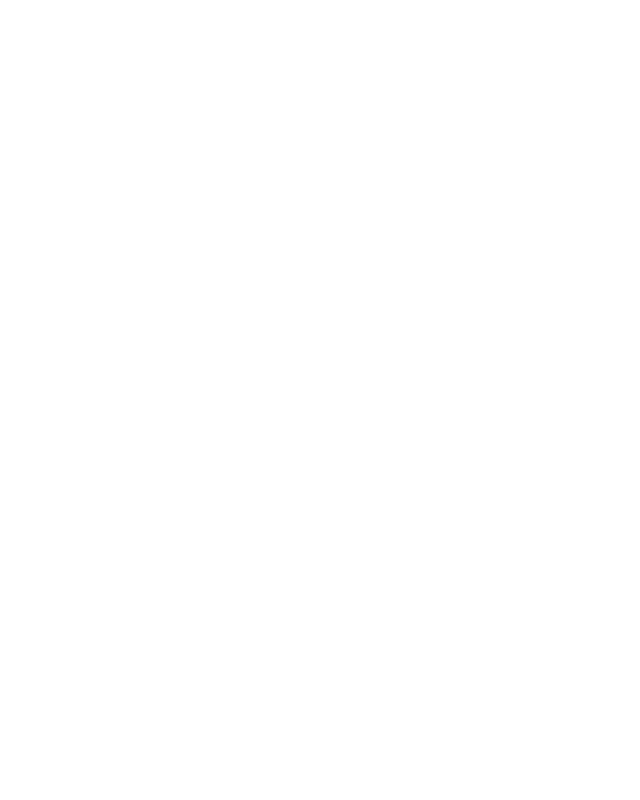
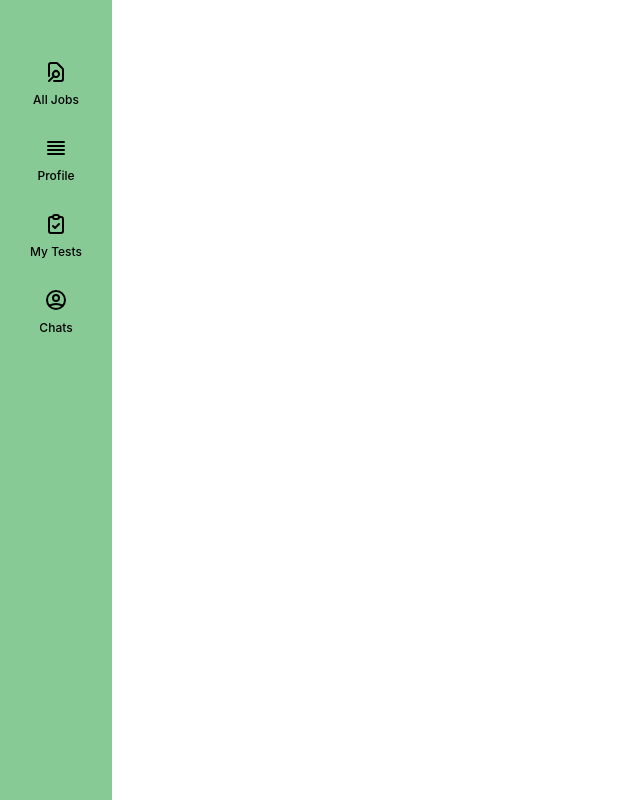
Before and after one commit to avinash14022002/frontend-cfg, a React (Create React App) app: page /dashboard in a window 1280 px wide. Before the commit this address had no page. Shown: the whole page, without its empty margins (0-640 px from the left). Built offline with nearby package versions, Linux system fonts and the light colour scheme.

Commit message:
sidebar and container

```diff
--- a/package.json
+++ b/package.json
@@ -3,6 +3,7 @@
   "version": "0.1.0",
   "private": true,
   "dependencies": {
+    "@heroicons/react": "^1.0.6",
     "@testing-library/jest-dom": "^5.16.4",
     "@testing-library/react": "^13.3.0",
     "@testing-library/user-event": "^13.5.0",
--- /dev/null
+++ b/src/components/dashboard/Sidebar.jsx
@@ -0,0 +1,115 @@
+import { Fragment, useState, useEffect } from "react";
+import { useNavigate } from "react-router-dom";
+// import { Dialog, Transition } from "@headlessui/react";
+// import Logo from "../../assets/images/logo.svg";
+import {
+  MenuAlt2Icon,
+  ViewListIcon,
+  DocumentSearchIcon,
+  ClipboardCheckIcon,
+  UserCircleIcon,
+} from "@heroicons/react/outline";
+
+function classNames(...classes) {
+  return classes.filter(Boolean).join(" ");
+}
+
+function StudentSidebar() {
+  const [navigation, setNavigation] = useState([
+    {
+      name: "All Jobs",
+      pathname: "/dashboard/alljobs",
+      selected: false,
+      icon: DocumentSearchIcon,
+    },
+    {
+      name: "Profile",
+      pathname: "/dashboard/profile",
+      selected: false,
+      icon: ViewListIcon,
+    },
+    {
+      name: "My Tests",
+      pathname: "/dashboard/mytests",
+      selected: false,
+      icon: ClipboardCheckIcon,
+    },
+    {
+      name: "Chats",
+      pathname: "/dashboard/chats",
+      selected: false,
+      icon: UserCircleIcon,
+    },
+  ]);
+
+  const navigate = useNavigate();
+
+  const handleNavigation = (pathname) => {
+    setNavigation((previousState) => {
+      return previousState.map((tab) => {
+        if (tab.pathname === pathname) {
+          tab.selected = true;
+        } else {
+          tab.selected = false;
+        }
+
+        return tab;
+      });
+    });
+
+    navigate(pathname);
+  };
+
+  useEffect(() => {
+    handleNavigation(window.location.pathname);
+  }, []);
+
+  return (
+    <>
+      <div className="flex">
+        {/* Narrow sidebar */}
+        <div className="hidden w-28 bg-[#88CA95] overflow-y-auto sm:block">
+          <div className="w-full py-6 flex flex-col items-center">
+            <button
+              onClick={() => handleNavigation(navigation[0].pathname)}
+              className="flex items-center flex-shrink-0"
+            >
+              {/* <img className="h-auto w-20 ml-3" src={Logo} alt="Workflow" /> */}
+            </button>
+            <div className="flex-1 mt-6 w-full px-2 space-y-1 text-center">
+              {navigation.map((item) => (
+                <button
+                  key={item.name}
+                  type="button"
+                  onClick={() => handleNavigation(item.pathname)}
+                  className={classNames(
+                    item.selected
+                      ? "bg-black text-white"
+                      : "text-black hover:bg-black hover:text-white",
+                    "group w-full p-3 rounded-md flex flex-col items-center text-xs font-medium"
+                  )}
+                >
+                  <item.icon
+                    className={classNames(
+                      item.selected
+                        ? "text-white"
+                        : "text-black group-hover:text-white",
+                      "h-6 w-6"
+                    )}
+                    aria-hidden="true"
+                  />
+                  <span className="mt-2">{item.name}</span>
+                </button>
+              ))}
+            </div>
+          </div>
+        </div>
+        {/* Mobile menu */}
+
+        {/* Content area */}
+      </div>
+    </>
+  );
+}
+
+export default StudentSidebar;
--- a/src/index.js
+++ b/src/index.js
@@ -4,12 +4,15 @@
 import "./index.css";
 import Homepage from "./components/homepage/HomePage";
 import Login from "./components/login/Login";
+import DashboardContainer from "./pages/DashboardContainer";
+
 export default function App() {
   return (
     <BrowserRouter>
       <Routes>
         <Route index element={<Homepage />} />
         <Route path="/login" element={<Login />} />
+        <Route path="/dashboard/*" element={<DashboardContainer />}></Route>
       </Routes>
     </BrowserRouter>
   );
--- /dev/null
+++ b/src/pages/AllJobs.jsx
@@ -0,0 +1,13 @@
+import React from "react";
+
+const AllJobs = () => {
+  return (
+    <>
+      <div className="">
+        <h1>All jobs</h1>
+      </div>
+    </>
+  );
+};
+
+export default AllJobs;
--- /dev/null
+++ b/src/pages/Chats.jsx
@@ -0,0 +1,13 @@
+import React from "react";
+
+const Chats = () => {
+  return (
+    <>
+      <div className="">
+        <h1>Chats</h1>
+      </div>
+    </>
+  );
+};
+
+export default Chats;
--- /dev/null
+++ b/src/pages/DashboardContainer.jsx
@@ -0,0 +1,31 @@
+import React from "react";
+import { Routes, Route } from "react-router-dom";
+import SideBar from "../components/dashboard/Sidebar";
+import AllJobs from "./AllJobs";
+import Chats from "./Chats";
+import MyTests from "./MyTests";
+import Profile from "./Profile";
+
+const DashboardContainer = () => {
+  return (
+    <>
+      <div className="flex flex-row">
+        <div className="h-screen sticky top-0 left-0 hidden lg:flex">
+          <SideBar />
+        </div>
+        <Routes>
+          <Route path="alljobs" element={<AllJobs />} />
+          <Route path="profile" element={<Profile />} />
+          <Route path="mytests" element={<MyTests />} />
+          <Route path="chats" element={<Chats />} />
+          {/* <Route
+            path="*"
+            element={<Error404 tabTitle="404 Page Not Found" />}
+          /> */}
+        </Routes>
+      </div>
+    </>
+  );
+};
+
+export default DashboardContainer;
--- /dev/null
+++ b/src/pages/MyTests.jsx
@@ -0,0 +1,13 @@
+import React from "react";
+
+const MyTests = () => {
+  return (
+    <>
+      <div className="">
+        <h1>MyTests</h1>
+      </div>
+    </>
+  );
+};
+
+export default MyTests;
--- /dev/null
+++ b/src/pages/Profile.jsx
@@ -0,0 +1,13 @@
+import React from "react";
+
+const Profile = () => {
+  return (
+    <>
+      <div className="">
+        <h1>Profile</h1>
+      </div>
+    </>
+  );
+};
+
+export default Profile;
```
Also changed, not shown: 1 other file (tests, documents, lock files or other folders).
